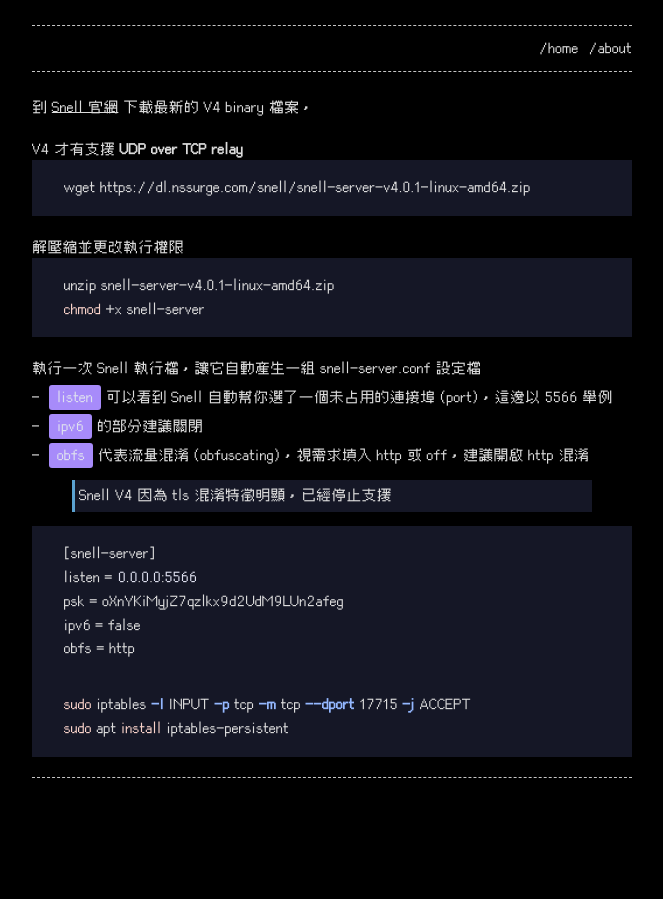
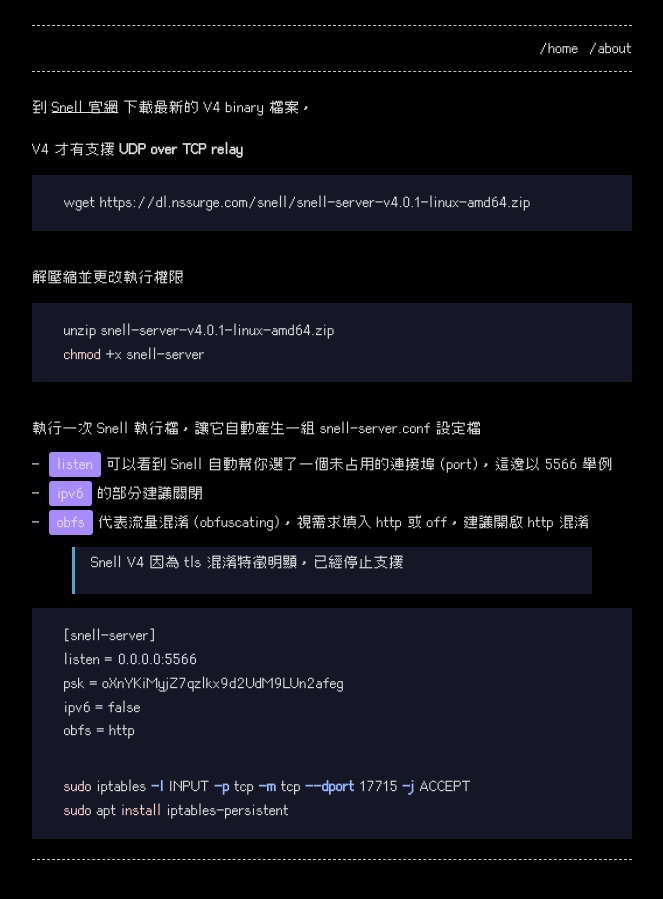
Before and after one commit to morningdip/home, a Jekyll site: the page built from _posts/2024-01-08-ponte.md, in a window 1280 px wide. Shown: the whole page, without its empty margins (308-971 px from the left). Built offline with Jekyll 4.4.1, drawn with Linux system fonts in a browser that asks for light colours.

Commit message:
Update base.scss

```diff
--- a/_sass/base.scss
+++ b/_sass/base.scss
@@ -29,7 +29,7 @@ blockquote {
     display: block;
     border-left: 3px solid var(--carolina-blue);
     background-color: var(--raisin-black);
-    padding: 4px 4px 4px 4px;
+    padding: 4px 4px 4px 16px;
     line-height: 1.7 !important;
 }
 @media only screen and (max-device-width: 500px) { * { font-size: $mobile-font-size !important; } }
@@ -38,7 +38,8 @@ blockquote {
  * Layout
  */
 .container { width: $container-width;  max-width: $container-max-width;  margin-right: auto;  margin-left: auto; }
-p { word-wrap: break-word;  word-break: break-word;  white-space: pre-wrap; }
+p { word-wrap: break-word;  word-break: break-word;  white-space: pre-wrap; margin-bottom: 15px; }
+blockquote.p { margin-bottom: 0px; }
 footer { color: var(--text-color);  border-top: var(--border);  margin: 20px auto 15px;  padding-top: 10px;  text-align: right; }
 header { margin-top: 25px;  margin-bottom: 10px; }
 header p { text-align: left;  margin: 0; }
```
